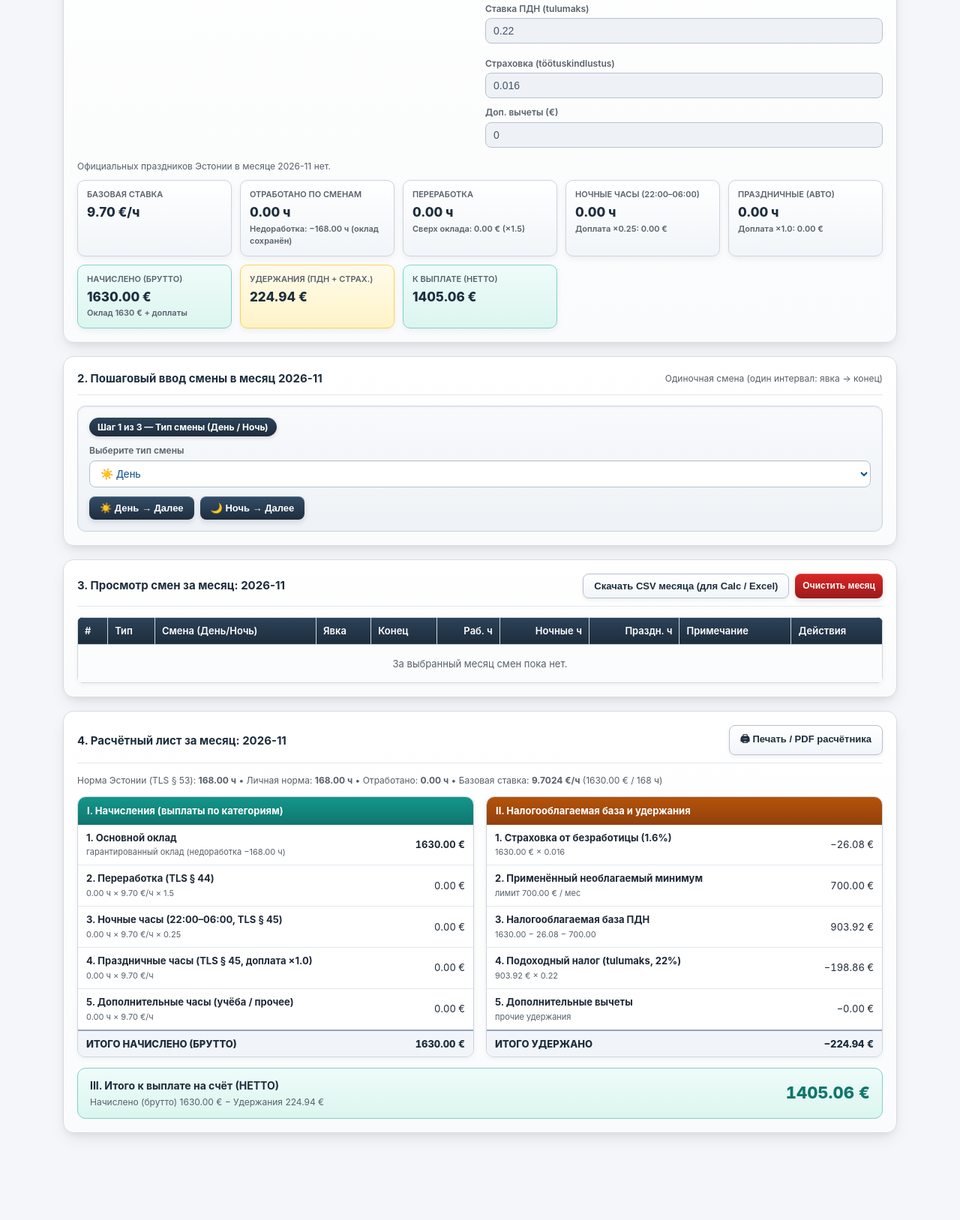
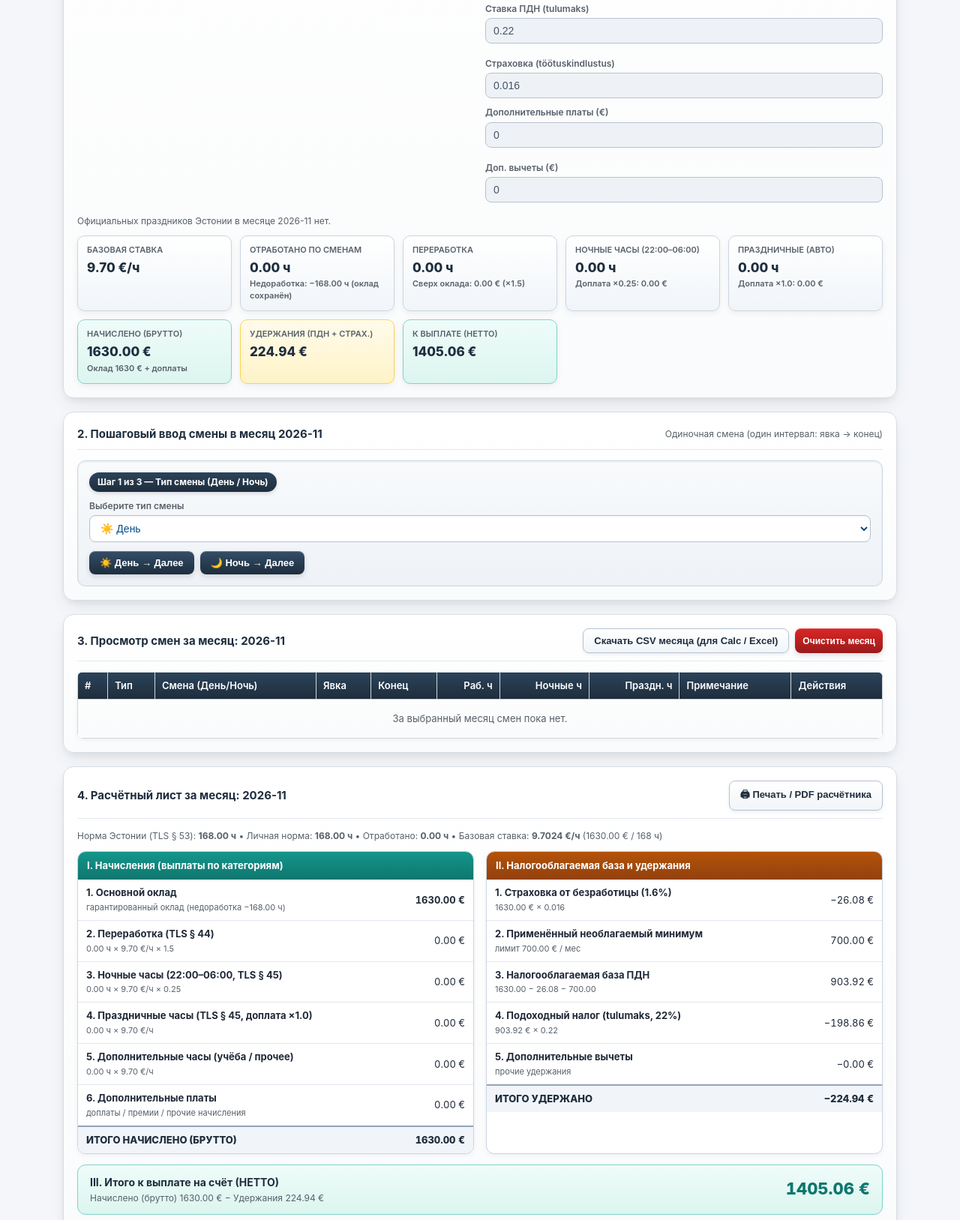
Before and after one commit to MaksGrim/palk, a plain HTML site: page palk_Kristina.html in a window 1280 px wide. Shown: the part 546-2173 px from the top of the page at 75% size. Before the commit the page ends 2135 px from the top, so only its background shows below. Drawn offline with Linux system fonts and the light colour scheme.

Commit message:
Add files via upload

```diff
--- a/palk_Kristina.html
+++ b/palk_Kristina.html
@@ -504,9 +504,15 @@
             <input type="number" step="0.001" id="uiRate" value="0.016" class="top-param" disabled onchange="saveMonthParamsAndRecalc()" />
           </div>
         </div>
-        <div class="field">
-          <label>Доп. вычеты (€)</label>
-          <input type="number" step="0.01" id="extraDed" value="0.00" class="top-param" disabled onchange="saveMonthParamsAndRecalc()" />
+        <div class="grid-2" style="gap:8px;">
+          <div class="field">
+            <label>Дополнительные платы (€)</label>
+            <input type="number" step="0.01" id="extraPay" value="0.00" class="top-param" disabled onchange="saveMonthParamsAndRecalc()" />
+          </div>
+          <div class="field">
+            <label>Доп. вычеты (€)</label>
+            <input type="number" step="0.01" id="extraDed" value="0.00" class="top-param" disabled onchange="saveMonthParamsAndRecalc()" />
+          </div>
         </div>
       </div>
     </div>
@@ -847,6 +853,7 @@ function makeDefaultMonthData(ymStr) {
     taxFree: 700.00,
     pitRate: 0.22,
     uiRate: 0.016,
+    extraPay: 0.00,
     extraDed: 0.00,
     hidden: false,
     shifts: []
@@ -870,6 +877,8 @@ function loadState() {
         Object.keys(state.months).forEach(k => {
           if (typeof state.months[k].hidden !== "boolean") state.months[k].hidden = false;
           if (typeof state.months[k].oklad !== "number") state.months[k].oklad = 1630.00;
+        if (typeof state.months[k].extraPay !== "number") state.months[k].extraPay = 0.00;
+          if (typeof state.months[k].extraPay !== "number") state.months[k].extraPay = 0.00;
         });
         const visible = getVisibleMonths();
         if (!visible.length) {
@@ -996,6 +1005,7 @@ function loadMonthToInputs() {
   document.getElementById("taxFree").value = mData.taxFree;
   document.getElementById("pitRate").value = mData.pitRate;
   document.getElementById("uiRate").value = mData.uiRate;
+  document.getElementById("extraPay").value = mData.extraPay || 0;
   document.getElementById("extraDed").value = mData.extraDed;
 }
 
@@ -1009,6 +1019,7 @@ function saveMonthParamsAndRecalc() {
   mData.taxFree = parseFloat(document.getElementById("taxFree").value) || 0;
   mData.pitRate = parseFloat(document.getElementById("pitRate").value) || 0;
   mData.uiRate = parseFloat(document.getElementById("uiRate").value) || 0;
+  mData.extraPay = parseFloat(document.getElementById("extraPay").value) || 0;
   mData.extraDed = parseFloat(document.getElementById("extraDed").value) || 0;
   persistState();
   recalcAll();
@@ -1295,8 +1306,9 @@ function recalcAll() {
   const nightPay = totNight * baseRate * 0.25;
   const holPay = totHol * baseRate;
   const tuPay = mData.tuHours * baseRate;
-
-  const gross = basePay + overtimePay + nightPay + holPay + tuPay;
+  const extraPay = mData.extraPay || 0;
+
+  const gross = basePay + overtimePay + nightPay + holPay + tuPay + extraPay;
 
   const uiDed = gross * mData.uiRate;
   const taxable = Math.max(0, gross - uiDed - mData.taxFree - mData.extraDed);
@@ -1364,6 +1376,10 @@ function recalcAll() {
       <tr>
         <td><b>5. Дополнительные часы (учёба / прочее)</b><br><span style="font-size:11px;color:var(--muted);">${mData.tuHours.toFixed(2)} ч × ${baseRate.toFixed(2)} €/ч</span></td>
         <td class="num">${tuPay.toFixed(2)} €</td>
+      </tr>
+      <tr>
+        <td><b>6. Дополнительные платы</b><br><span style="font-size:11px;color:var(--muted);">доплаты / премии / прочие начисления</span></td>
+        <td class="num">${extraPay.toFixed(2)} €</td>
       </tr>
       <tr class="ps-total">
         <td>ИТОГО НАЧИСЛЕНО (БРУТТО)</td>
```
